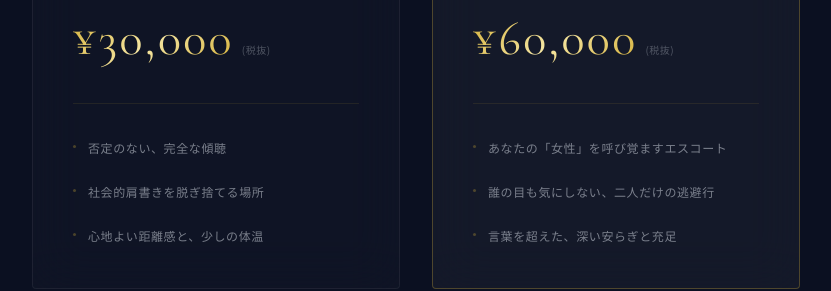
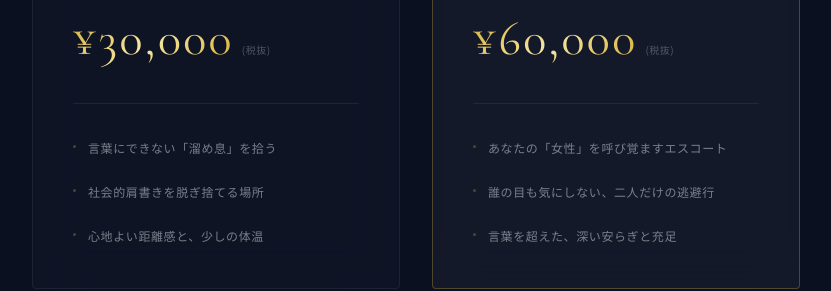
Before and after one commit to yutoishii00/urban-sanctuary, a React (Vite) app: page / in a window 1280 px wide. Shown: the part 4700-4991 px from the top of the page, without its empty margins (224-1055 px from the left). Built offline with nearby package versions, Linux system fonts and the light colour scheme; the HTML template or start-up script is replaced by a standard one; a web font is replaced by a local one.

Commit message:
Update Prelude feature copy: 言葉にできない「溜め息」を拾う

```diff
--- a/src/components/PriceSection.tsx
+++ b/src/components/PriceSection.tsx
@@ -16,7 +16,7 @@
     price: "¥30,000",
     icon: Feather,
     features: [
-      "否定のない、完全な傾聴",
+      "言葉にできない「溜め息」を拾う",
       "社会的肩書きを脱ぎ捨てる場所",
       "心地よい距離感と、少しの体温",
     ],
```
